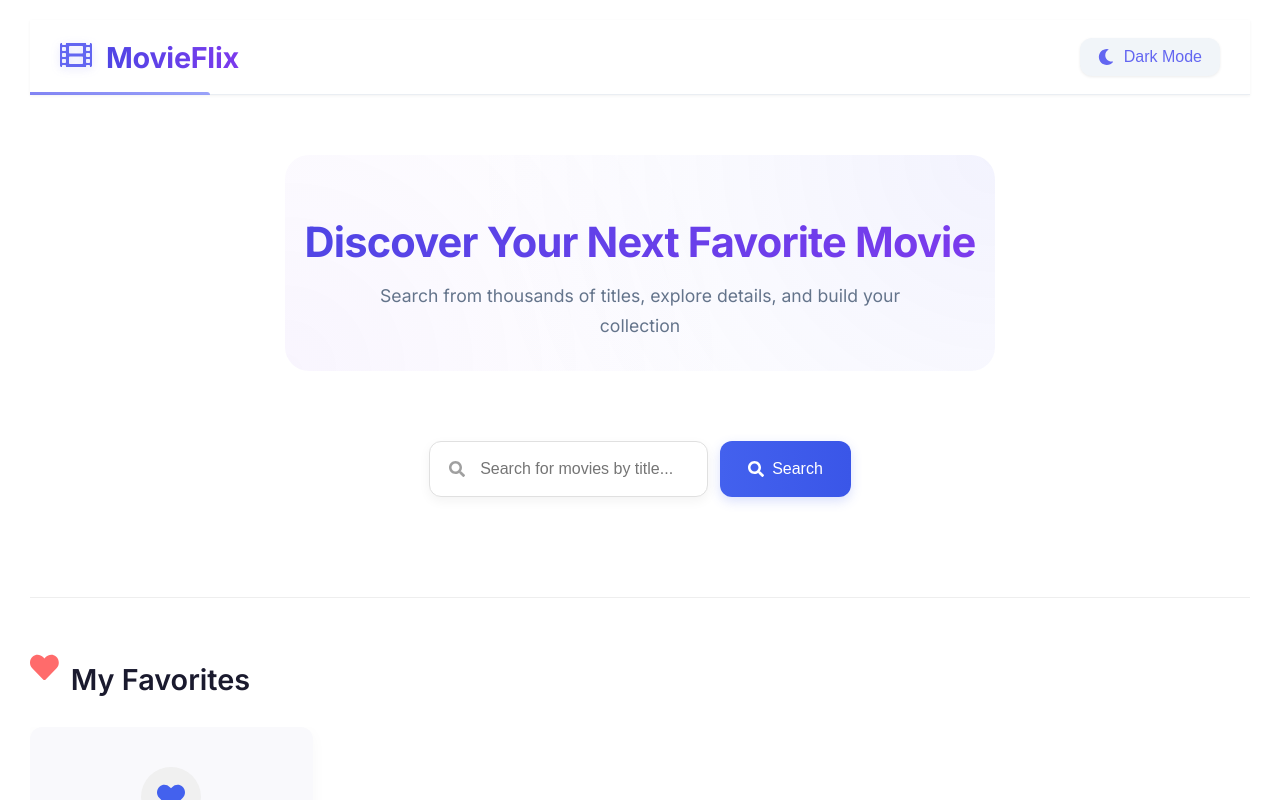
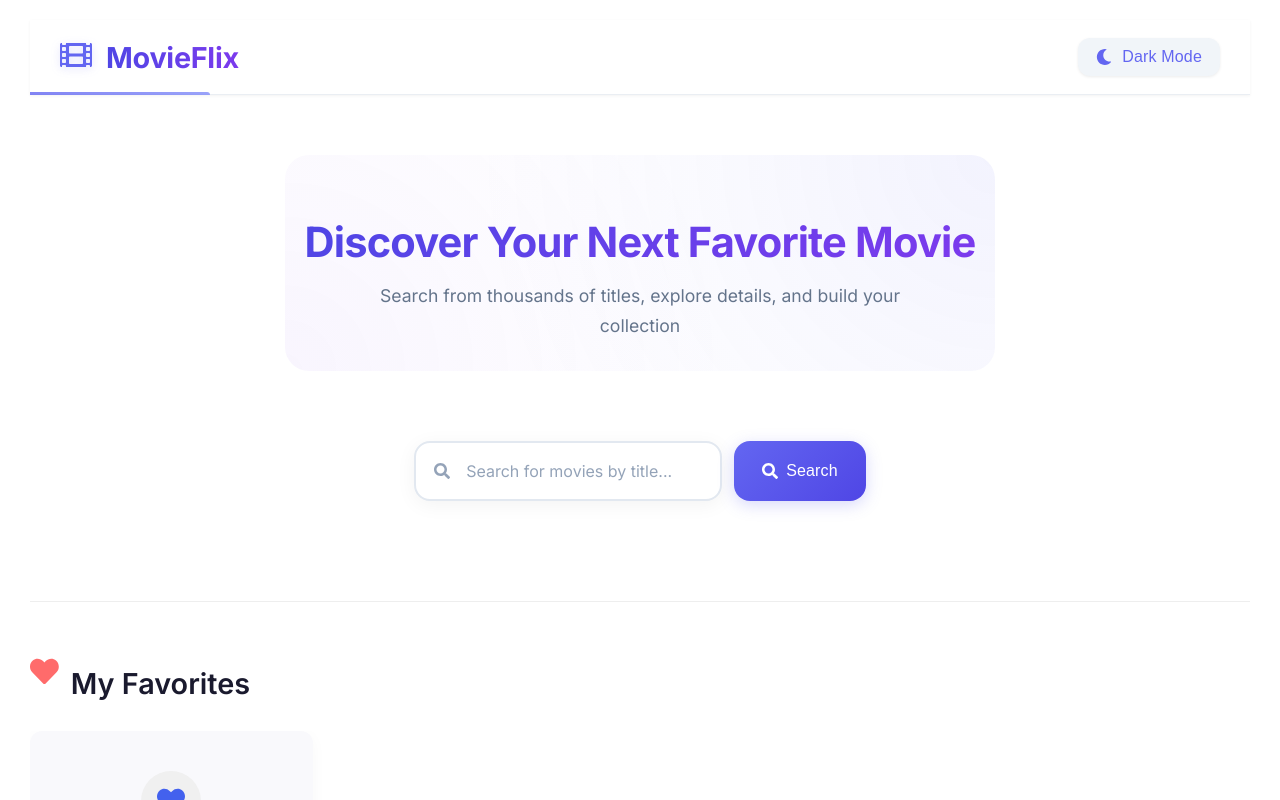
Before and after one commit to RensithUdara/movie-search-app, a React (Create React App) app: page / in a window 1280 px wide. Built offline with nearby package versions, Linux system fonts and the light colour scheme.

Commit message:
enhance styles for h1 and search components with padding, transitions, and improved color scheme for better aesthetics and user experience

```diff
--- a/src/App.css
+++ b/src/App.css
@@ -273,6 +273,7 @@ h1 {
   max-width: 800px;
   gap: 12px;
   flex: 0 0 auto;
+  padding: 0 15px;
 }
 
 .search-input-wrapper {
@@ -280,86 +281,134 @@ h1 {
   flex-grow: 1;
   display: flex;
   align-items: center;
+  transition: transform 0.3s ease;
+}
+
+.search-input-wrapper:focus-within {
+  transform: scale(1.02);
 }
 
 .search-icon {
   position: absolute;
   left: 20px;
   font-size: 1rem;
-  color: #a0a0a0;
+  color: #94a3b8;
   z-index: 1;
+  transition: color 0.3s ease;
 }
 
 .search-container input[type="text"] {
   width: 100%;
   padding: 18px 20px 18px 50px;
-  border-radius: 12px;
-  border: 1px solid #e0e0e0;
+  border-radius: 16px;
+  border: 2px solid #e2e8f0;
   font-size: 1rem;
   outline: none;
   transition: all 0.3s ease;
-  box-shadow: 0 4px 12px rgba(0, 0, 0, 0.05);
-  font-family: 'Montserrat', sans-serif;
+  box-shadow: 0 4px 20px rgba(0, 0, 0, 0.05);
+  font-family: 'Inter', sans-serif;
   background-color: #fff;
+  color: #334155;
+  font-weight: 400;
+}
+
+.search-container input[type="text"]::placeholder {
+  color: #94a3b8;
+  font-weight: 400;
 }
 
 .search-container input[type="text"]:focus {
-  border-color: #4361ee;
-  box-shadow: 0 6px 16px rgba(67, 97, 238, 0.15);
+  border-color: #6366f1;
+  box-shadow: 0 6px 24px rgba(99, 102, 241, 0.12);
+}
+
+.search-container input[type="text"]:focus + .search-icon {
+  color: #6366f1;
 }
 
 .dark-mode .search-container input[type="text"] {
-  background-color: #2c2c3a;
-  border-color: #444;
-  color: #e0e0e0;
+  background-color: #1e293b;
+  border-color: #334155;
+  color: #f1f5f9;
+}
+
+.dark-mode .search-container input[type="text"]::placeholder {
+  color: #64748b;
 }
 
 .dark-mode .search-icon {
-  color: #888;
+  color: #64748b;
 }
 
 .dark-mode .search-container input[type="text"]:focus {
-  border-color: #4cc9f0;
-  box-shadow: 0 6px 16px rgba(76, 201, 240, 0.15);
+  border-color: #818cf8;
+  box-shadow: 0 6px 24px rgba(129, 140, 248, 0.15);
+}
+
+.dark-mode .search-container input[type="text"]:focus + .search-icon {
+  color: #818cf8;
 }
 
 .search-button {
-  background: linear-gradient(90deg, #4361ee, #3a56e8);
+  background: linear-gradient(135deg, #6366f1, #4f46e5);
   color: #fff;
   border: none;
   padding: 0 28px;
-  border-radius: 12px;
+  border-radius: 16px;
   cursor: pointer;
   font-size: 1rem;
-  transition: all 0.3s ease;
+  transition: all 0.25s cubic-bezier(0.4, 0, 0.2, 1);
   display: flex;
   align-items: center;
   justify-content: center;
   gap: 8px;
-  box-shadow: 0 4px 12px rgba(67, 97, 238, 0.2);
+  box-shadow: 0 4px 16px rgba(99, 102, 241, 0.25);
   font-weight: 600;
-  min-width: 120px;
+  min-width: 130px;
+  position: relative;
+  overflow: hidden;
+  z-index: 1;
+}
+
+.search-button::before {
+  content: '';
+  position: absolute;
+  top: 0;
+  left: 0;
+  width: 100%;
+  height: 100%;
+  background: linear-gradient(135deg, #4f46e5, #6366f1);
+  z-index: -1;
+  opacity: 0;
+  transition: opacity 0.25s ease;
 }
 
 .search-button:hover {
   transform: translateY(-2px);
-  box-shadow: 0 8px 16px rgba(67, 97, 238, 0.3);
-  filter: brightness(1.1);
+  box-shadow: 0 8px 20px rgba(99, 102, 241, 0.35);
+}
+
+.search-button:hover::before {
+  opacity: 1;
 }
 
 .search-button:active {
   transform: translateY(1px);
-  box-shadow: 0 2px 8px rgba(67, 97, 238, 0.2);
+  box-shadow: 0 2px 10px rgba(99, 102, 241, 0.25);
 }
 
 .dark-mode .search-button {
-  background: linear-gradient(90deg, #4cc9f0, #3db8df);
-  color: #121212;
-  box-shadow: 0 4px 12px rgba(76, 201, 240, 0.2);
+  background: linear-gradient(135deg, #818cf8, #6366f1);
+  color: #f8fafc;
+  box-shadow: 0 4px 16px rgba(129, 140, 248, 0.25);
+}
+
+.dark-mode .search-button::before {
+  background: linear-gradient(135deg, #6366f1, #818cf8);
 }
 
 .dark-mode .search-button:hover {
-  box-shadow: 0 8px 16px rgba(76, 201, 240, 0.3);
+  box-shadow: 0 8px 20px rgba(129, 140, 248, 0.35);
 }
 
 .clear-search {
@@ -367,10 +416,17 @@ h1 {
   right: 15px;
   top: 50%;
   transform: translateY(-50%);
-  background: #f0f0f0;
+  background: #f1f5f9;
   border: none;
-  color: #888;
+  color: #64748b;
   cursor: pointer;
+  width: 26px;
+  height: 26px;
+  border-radius: 50%;
+  display: flex;
+  align-items: center;
+  justify-content: center;
+  transition: all 0.2s ease;
   display: flex;
   align-items: center;
   justify-content: center;
@@ -399,6 +455,7 @@ h1 {
 
 .button-text {
   font-weight: 500;
+  letter-spacing: 0.01em;
 }
 
 .movies-container {
```
